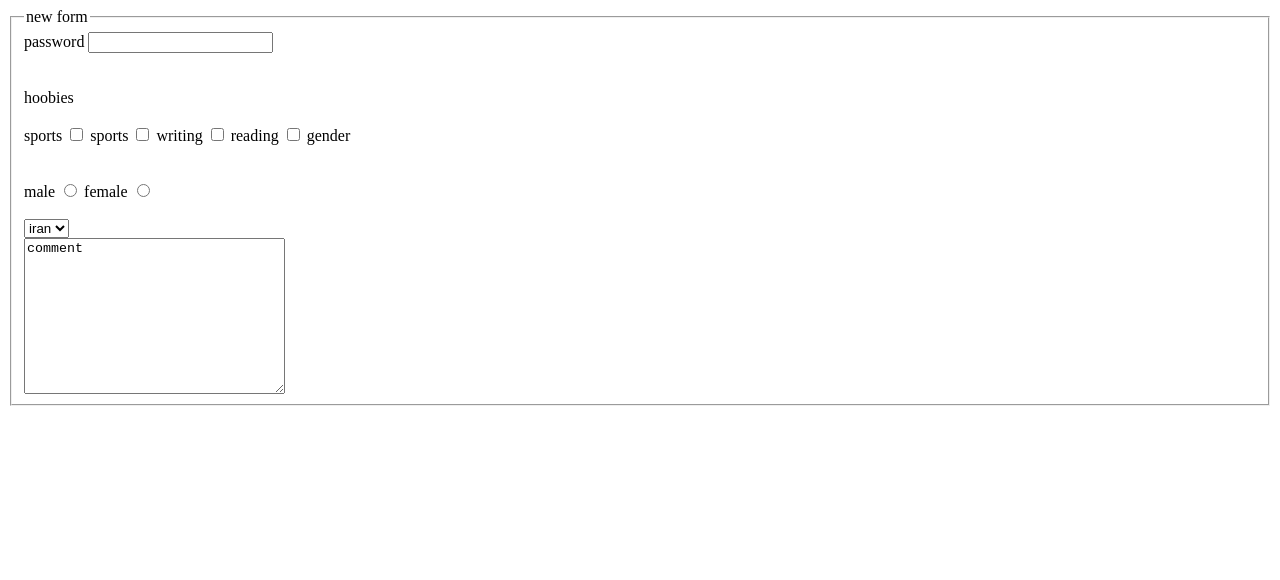
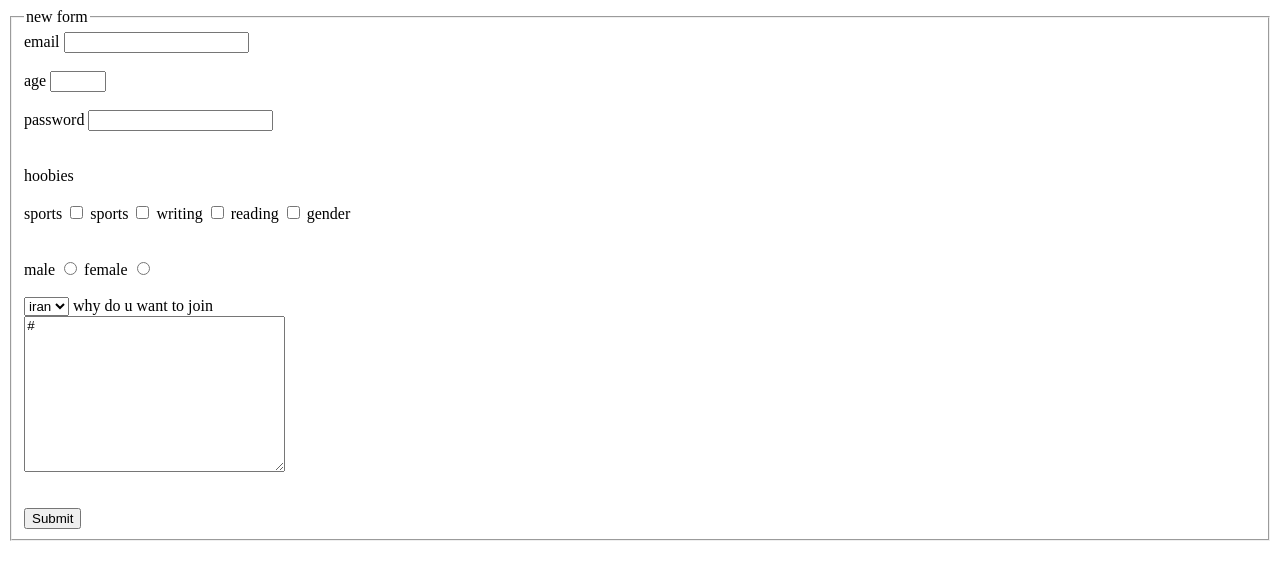
Before and after one commit to alamkhan10/new, a plain HTML site: page week3/indexs.html in a window 1280 px wide. Drawn offline with Linux system fonts and the light colour scheme.

Commit message:
new changes

```diff
--- a/week3/indexs.html
+++ b/week3/indexs.html
@@ -7,6 +7,16 @@
 </head>
 <body>
     <fieldset>
+        <label for="email">email
+        </label>
+        <input type="text" name="email" id="email">
+ <br><br>
+        <!-- age -->
+        <label for="age">age</label>
+        <input type="number" max="20" min="18">
+
+
+<br><br>
          <!-- inputtext -->
         <legend>new form</legend>
         <label for="email"></label>
@@ -39,12 +49,13 @@
     <option value="iran">iran</option>
     <option value="iran">iran</option>
     <option value="iran">iran</option>
- <br><br><br>
-    <textarea name="comment" id="comment" cols="30" rows="10"
-    style="display: block;">comment</textarea>
-
+ <br><br><br>  <br>
   </select>
-
+  <label for="textarea">why do u want to join</label>
+  <textarea name="comment" id="comment" cols="30" rows="10"
+  style="display: block;" placeholder="comment">#</textarea>
+  <br><br>
+<input type="submit">
 
     </fieldset>
 </body>
```
